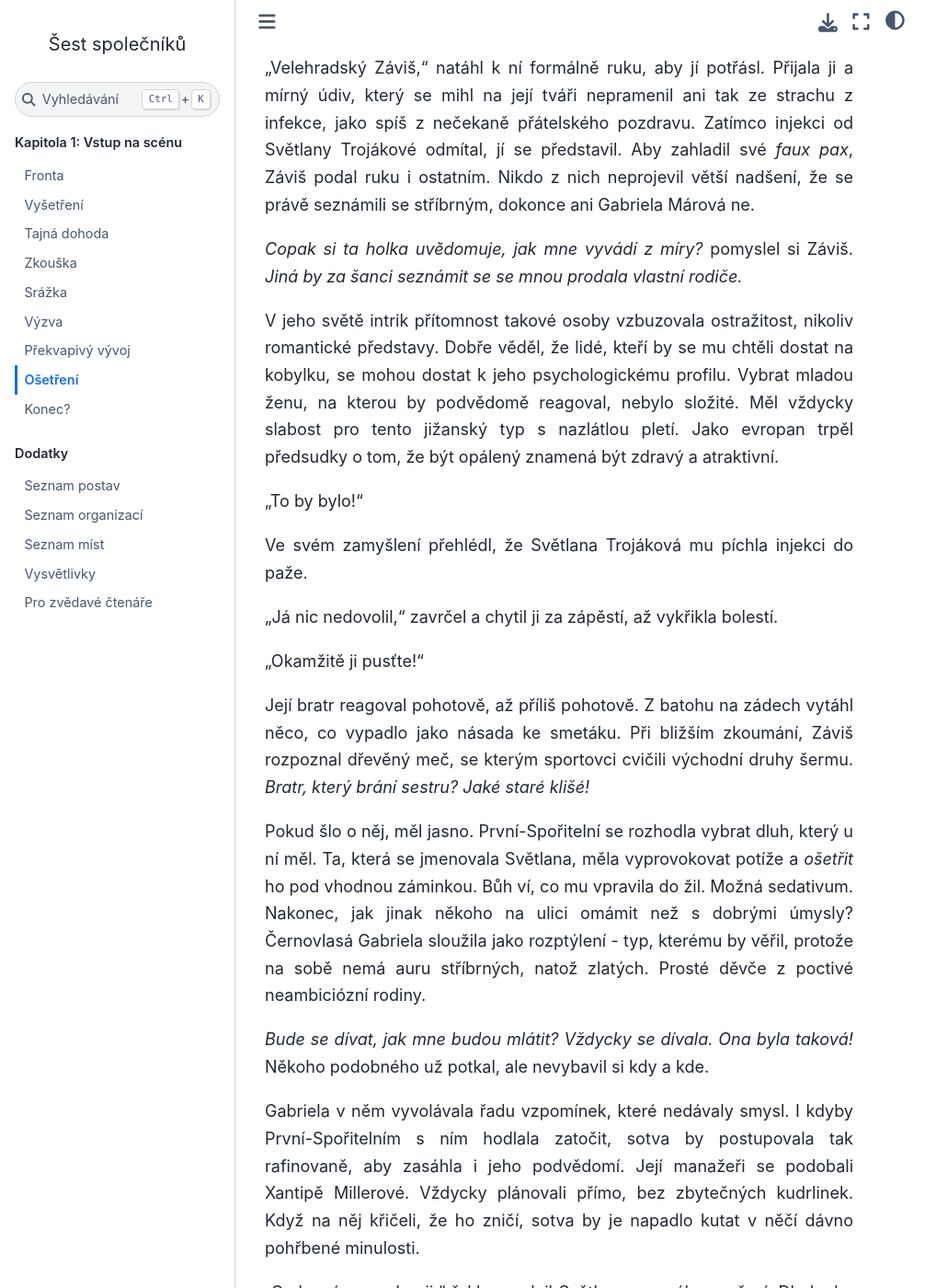
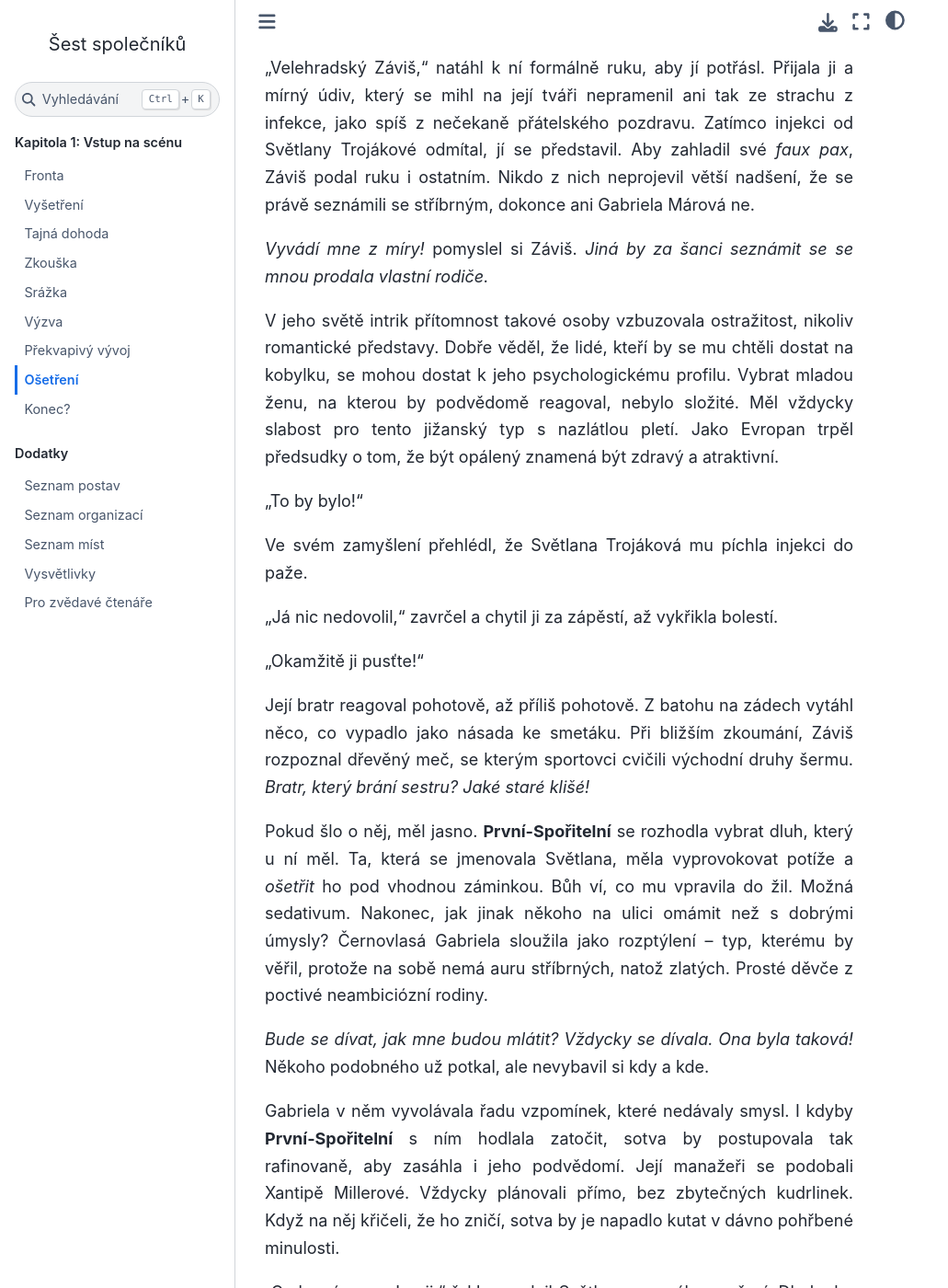
Before and after one commit to hanpari/sest-spolecniku, a Sphinx documentation site: the page built from source/sest_spolecniku/001-vstup-na-scenu/08.md, in a window 1280 px wide and 1400 px high, scrolled down 4180 px. Shown: the whole window at 92% size, without its empty margins (0-1031 px from the left). Built offline with Sphinx 7.4.7 and the Sphinx Book theme 1.1.4, drawn with Linux system fonts in a browser that asks for light colours; some of the changed text lies outside the part shown.

```diff
--- a/source/index.rst
+++ b/source/index.rst
@@ -10,6 +10,12 @@
 Moderní online román na pokračování
 
 Vítejte do společnosti ovládané korporacemi, kde občané různých kategorií bojují o své místo pod sluncem. **Hra** nabízí alternativu. Šest společníků do ní vchází, aby odhalili tajemství **Herního světa**.
+
+Upozornění
+================
+
+V textu se mohou objevit chyby a překlepy. Pokud na některé narazíte, upozorněte na ně prosím autora.
+
 
 Číst začněte zde
 ================
--- a/source/sest_spolecniku/001-vstup-na-scenu/08.md
+++ b/source/sest_spolecniku/001-vstup-na-scenu/08.md
@@ -64,7 +64,7 @@ Dívku Závišova reakce překvapila a s odzbrojující naivitou mu ukázala pr
 
 "Nemusíte se bát," ujistila je dívka, aniž by pochopila, v čem je problém. "Studuju na zdejší lékařské fakultě. Vím, co dělám. Jsem tady s bratrem. Můžete se ho zeptat."
 
-Ukázala na mladíka, který stál za ní a upíral na Záviše ostražitý pohled. Byl skutečně na dívku podobný, ale jeho rysům chyběla ženská měkkost, takže působil strohým, skoro nepřátelským dojmem. Co hůř, na zádech nosil batoh, ze které trčela dřevěná násada, kterou mohl kdykoliv použít jako zbraň. I když jeho kůži chybělo zarudnutí  typické pro uživatele supertonických nápojů, Záviš by si vsadil, že bratr i sestra nepocházejí z obyčejné rodiny.
+Ukázala na mladíka, který stál za ní a upíral na Záviše ostražitý pohled. Byl skutečně na dívku podobný, ale jeho rysům chyběla ženská měkkost, takže působil strohým, skoro nepřátelským dojmem. Co hůř, na zádech nosil batoh, ze které trčela dřevěná násada, kterou mohl kdykoliv použít jako zbraň. I když jeho kůži chybělo zarudnutí typické pro uživatele supertonických nápojů, Záviš by si vsadil, že bratr i sestra nepocházejí z obyčejné rodiny.
 
 Aby to nebylo všechno, po mladíkově boku stála další dívka, tentokrát černovlasá, ze které Závišovi naskakovala husí kůže. Snad ho poznamenal souboj s Xantipou Millerovou nebo mu bolestivá seance s doktorem Černodušným příliš rozjitřila nervy, ale měl pocit, že ji zná.
 
@@ -84,15 +84,15 @@ Když mladík pochopil, že narazil na sarkasmus, trochu se začervenal. Jeho č
 
 "A vy se jmenujete jak?"
 
-Záviš se nedokázal odtrhnout od černovlásky. Nemohl ji znát, rozhodně ne - musela být mladší o patnáct let mladší než on, ale i tak měl pocit, že s někým jako ona zažil něco důvěrného, něco velice intimního. Když se jí ptal na jméno, ozvalo se v něm záchvěv minulosti, ostych mladíka, který touží vyloudit telefonní číslo z pěkné spolužačky.
+Záviš se nedokázal odtrhnout od černovlásky. Nemohl ji znát, rozhodně ne – musela být mladší o patnáct let mladší než on, ale i tak měl pocit, že s někým jako ona zažil něco důvěrného, něco velice intimního. Když se jí ptal na jméno, ozvalo se v něm záchvěv minulosti, ostych mladíka, který touží vyloudit telefonní číslo z pěkné spolužačky.
 
 "Márová Gabriela," řekla černovláska klidně. "Občan-kandidát. Studentka chemie. Máte pěkné modřiny, pane."
 
 "Velehradský Záviš," natáhl k ní formálně ruku, aby jí potřásl. Přijala ji a mírný údiv, který se mihl na její tváři nepramenil ani tak ze strachu z infekce, jako spíš z nečekaně přátelského pozdravu. Zatímco injekci od Světlany Trojákové odmítal, jí se představil. Aby zahladil své *faux pax*, Záviš podal ruku i ostatním. Nikdo z nich neprojevil větší nadšení, že se právě seznámili se stříbrným, dokonce ani Gabriela Márová ne.
 
-*Copak si ta holka uvědomuje, jak mne vyvádí z míry?* pomyslel si Záviš. *Jiná by za šanci seznámit se se mnou prodala vlastní rodiče.*
+*Vyvádí mne z míry!* pomyslel si Záviš. *Jiná by za šanci seznámit se se mnou prodala vlastní rodiče.*
 
-V jeho světě intrik přítomnost takové osoby vzbuzovala ostražitost, nikoliv romantické představy. Dobře věděl, že lidé, kteří by se mu chtěli dostat na kobylku, se mohou dostat k jeho psychologickému profilu. Vybrat mladou ženu, na kterou by podvědomě reagoval, nebylo složité. Měl vždycky slabost pro tento jižanský typ s nazlátlou pletí. Jako evropan trpěl předsudky o tom, že být opálený znamená být zdravý a atraktivní.
+V jeho světě intrik přítomnost takové osoby vzbuzovala ostražitost, nikoliv romantické představy. Dobře věděl, že lidé, kteří by se mu chtěli dostat na kobylku, se mohou dostat k jeho psychologickému profilu. Vybrat mladou ženu, na kterou by podvědomě reagoval, nebylo složité. Měl vždycky slabost pro tento jižanský typ s nazlátlou pletí. Jako Evropan trpěl předsudky o tom, že být opálený znamená být zdravý a atraktivní.
 
 "To by bylo!"
 
@@ -104,13 +104,13 @@ Ve svém zamyšlení přehlédl, že Světlana Trojáková mu píchla injekci do
 
 Její bratr reagoval pohotově, až příliš pohotově. Z batohu na zádech vytáhl něco, co vypadlo jako násada ke smetáku. Při bližším zkoumání, Záviš rozpoznal dřevěný meč, se kterým sportovci cvičili východní druhy šermu. *Bratr, který brání sestru? Jaké staré klišé!*
 
-Pokud šlo o něj, měl jasno. První-Spořitelní se rozhodla vybrat dluh, který u ní měl. Ta, která se jmenovala Světlana, měla vyprovokovat potíže a *ošetřit* ho pod vhodnou záminkou. Bůh ví, co mu vpravila do žil. Možná sedativum. Nakonec, jak jinak někoho na ulici omámit než s dobrými úmysly? Černovlasá Gabriela sloužila jako rozptýlení - typ, kterému by věřil, protože na sobě nemá auru stříbrných, natož zlatých. Prosté děvče z poctivé neambiciózní rodiny.
+Pokud šlo o něj, měl jasno. **První-Spořitelní** se rozhodla vybrat dluh, který u ní měl. Ta, která se jmenovala Světlana, měla vyprovokovat potíže a *ošetřit* ho pod vhodnou záminkou. Bůh ví, co mu vpravila do žil. Možná sedativum. Nakonec, jak jinak někoho na ulici omámit než s dobrými úmysly? Černovlasá Gabriela sloužila jako rozptýlení – typ, kterému by věřil, protože na sobě nemá auru stříbrných, natož zlatých. Prosté děvče z poctivé neambiciózní rodiny.
 
 *Bude se dívat, jak mne budou mlátit? Vždycky se dívala. Ona byla taková!* Někoho podobného už potkal, ale nevybavil si kdy a kde.
 
-Gabriela v něm vyvolávala řadu vzpomínek, které nedávaly smysl. I kdyby První-Spořitelním s ním hodlala zatočit, sotva by postupovala tak rafinovaně, aby zasáhla i jeho podvědomí. Její manažeři se podobali Xantipě Millerové. Vždycky plánovali přímo, bez zbytečných kudrlinek. Když na něj křičeli, že ho zničí, sotva by je napadlo kutat v něčí dávno pohřbené minulosti.
+Gabriela v něm vyvolávala řadu vzpomínek, které nedávaly smysl. I kdyby **První-Spořitelní** s ním hodlala zatočit, sotva by postupovala tak rafinovaně, aby zasáhla i jeho podvědomí. Její manažeři se podobali Xantipě Millerové. Vždycky plánovali přímo, bez zbytečných kudrlinek. Když na něj křičeli, že ho zničí, sotva by je napadlo kutat v dávno pohřbené minulosti.
 
-"Omlouvám se, Juraji," řekl a uvolnil Světlanu ze svého sevření. Dbal, aby oslovil mladíka jménem a sledoval jeho reakce, připravený kdykoliv zlatovlásku strhnout na sebe jako štít. Bylo to ale už podruhé, co se Juraj Troják začervenal. Pak se zahanbením schoval za záda svůj cvičný meč.
+"Omlouvám se, Juraji," řekl a uvolnil Světlanu ze svého sevření. Dbal, aby oslovil mladíka jménem a sledoval jeho reakce, připravený kdykoliv zlatovlásku strhnout na sebe jako štít. Už po druhé se Juraj Troják začervenal. Pak schoval za záda cvičný meč.
 
 "Já se omlouvám, pane Velehradský. Sestra měla počkat na vaše povolení. Ale ona už je taková od přírody. Ráda pomáhá slabým a zraněným."
 
```
Also changed, not shown: other parts of source/sest_spolecniku/001-vstup-na-scenu/08.md (+4 -4 lines), source/sest_spolecniku/001-vstup-na-scenu/09.md (+39 -14 lines).
